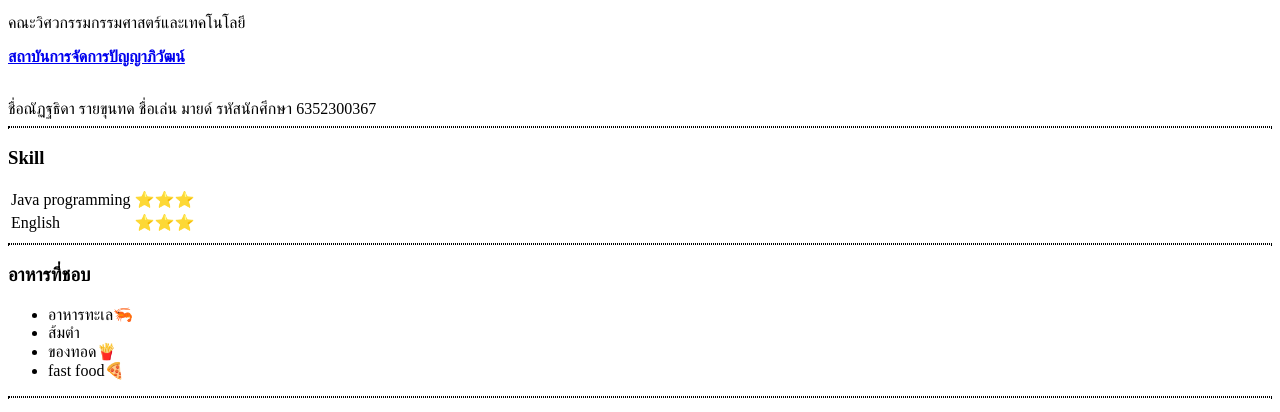
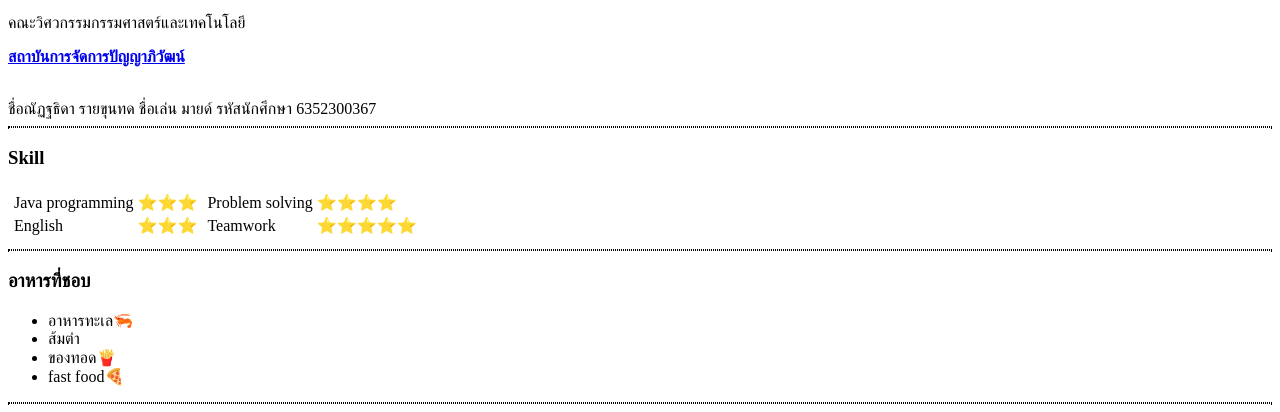
Before and after one commit to mildnatthathida/mild_resume, a plain HTML site: page index.html in a window 1280 px wide. Shown: the part 362-774 px from the top of the page. Drawn offline with Linux system fonts and the light colour scheme.

Commit message:
edit skill

```diff
--- a/index.html
+++ b/index.html
@@ -14,6 +14,7 @@
     ชื่อณัฏฐธิดา รายขุนทด ชื่อเล่น มายด์ รหัสนักศึกษา 6352300367
       <hr style="border-style:dotted;" >
       <h3>Skill</h3>
+      <table>
         <td>
           <table>
             <tr>
@@ -33,6 +34,28 @@
             </tr>
           </table>
         </td>
+
+        <td>
+          <table>
+            <tr>
+              <td>
+                Problem solving
+              </td>
+              <td>
+                ⭐⭐⭐⭐
+              </td>
+              <tr>
+                <td>
+                  Teamwork
+                </td>
+                <td>
+                  ⭐⭐⭐⭐⭐
+                </td>
+            </tr>
+          </table>
+        </td>
+        </tr>
+      </table>
 
       <hr style="border-style:dotted;" >
     <h3>อาหารที่ชอบ</h3>
```
Lines whose indentation alone changed are shown as unchanged.
